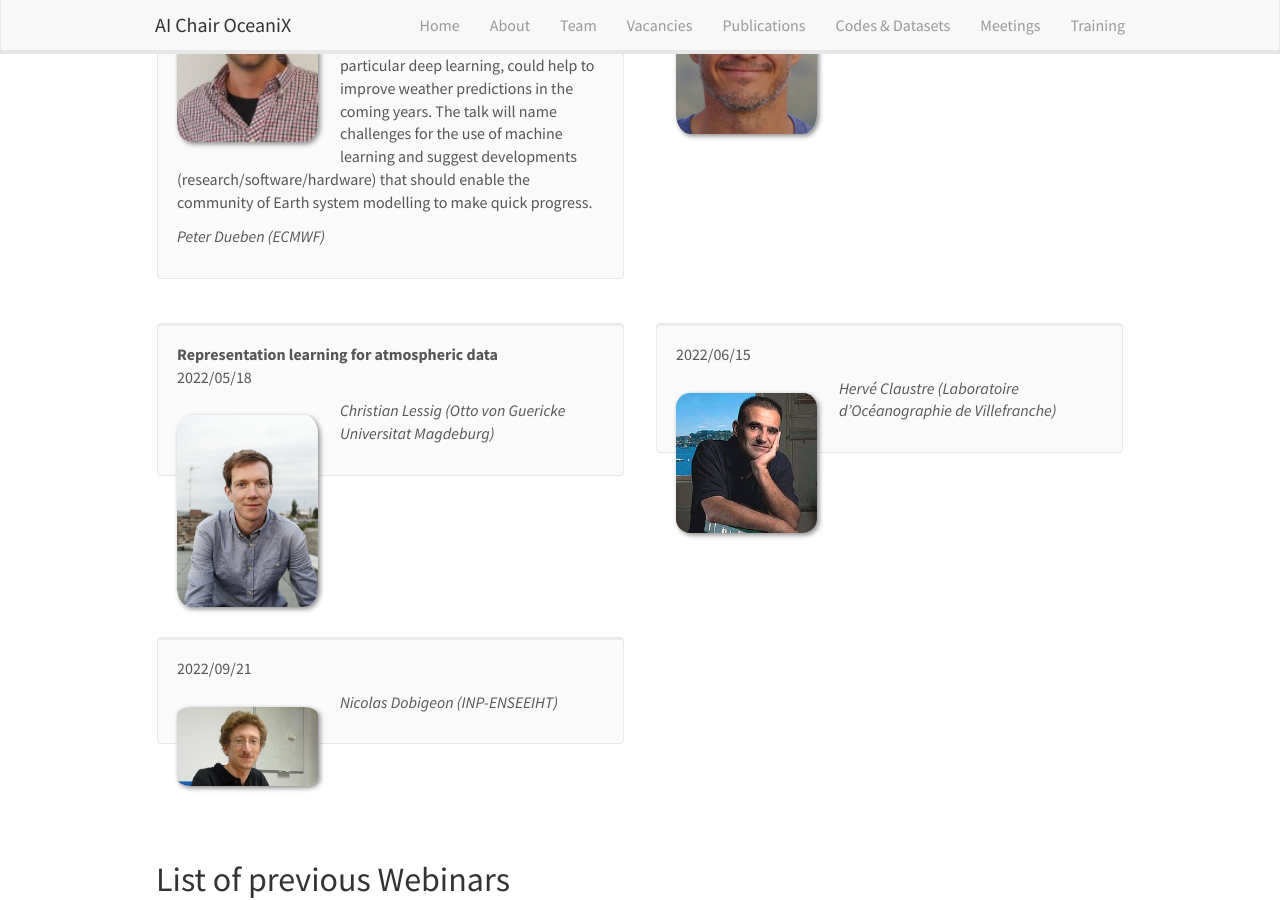
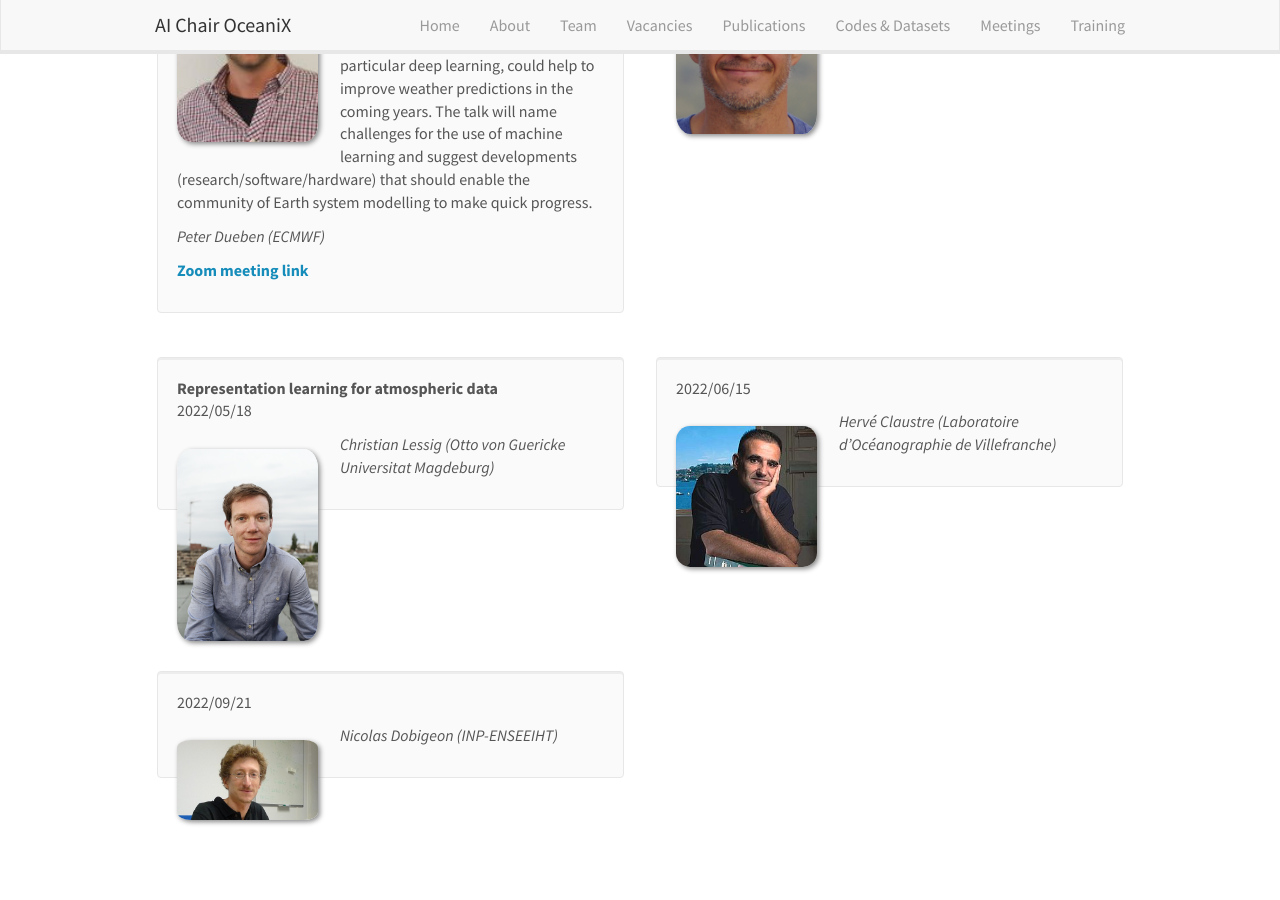
Before and after one commit to CIA-Oceanix/CIA-Oceanix.github.io, a Jekyll site: the page built from _pages/webinar.md, in a window 1280 px wide and 900 px high, scrolled down 485 px. Built offline with Jekyll 4.4.1, drawn with Linux system fonts in a browser that asks for light colours; nearby versions of some CDN libraries.

Commit message:
add dueben link

```diff
--- a/_data/webinarlist.yml
+++ b/_data/webinarlist.yml
@@ -242,8 +242,8 @@
     url:
     display:
   zoomlink:
-    url:
-    display:
+    url: https://imt-atlantique.zoom.us/j/5513937378?pwd=L3pRYlFiODZOeG9paWMvZXE5Z2pZQT09
+    display: Zoom meeting link
     ID:
     Passcode:
   highlight: 1
```
